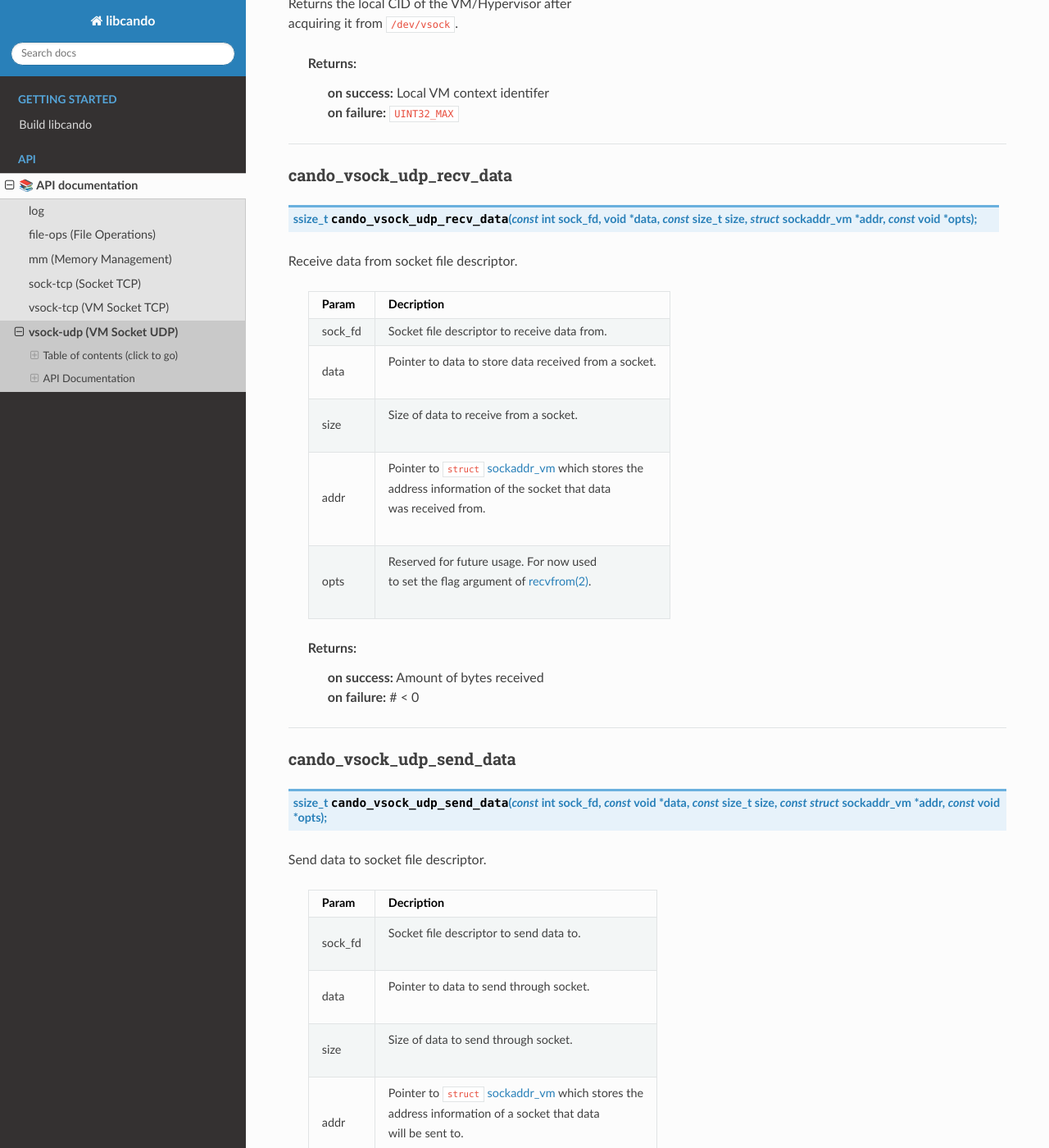
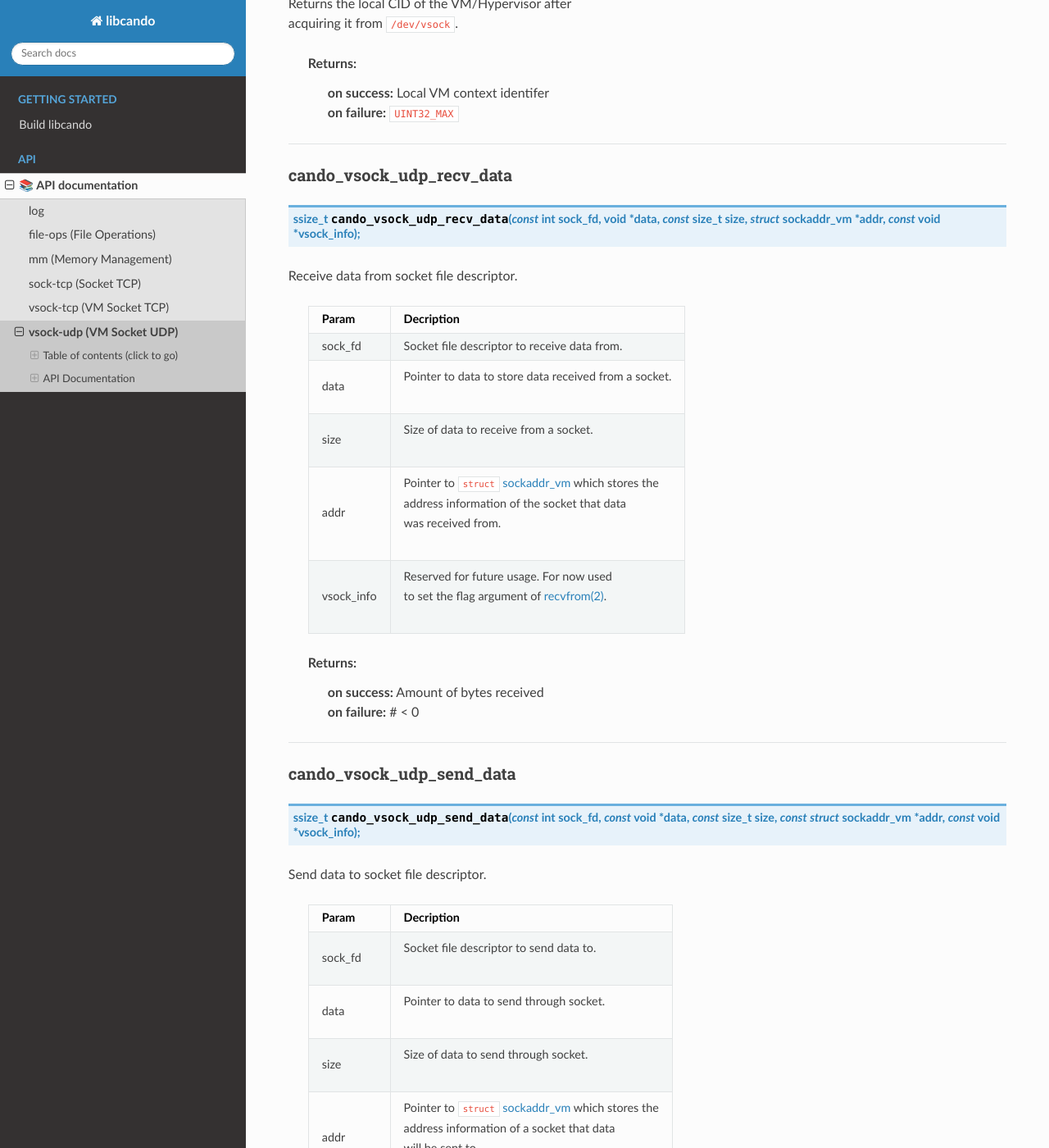
Before and after one commit to under-view/libcando, a Sphinx documentation site: the page built from docs/vsock-udp.rst, in a window 1280 px wide and 1400 px high, scrolled down 8748 px. Shown: the whole window at 82% size. Built offline with Sphinx 7.4.7 and the Read the Docs theme 3.1.0, drawn with Linux system fonts in a browser that asks for light colours; formulas are drawn with MathJax 3; some of the changed text lies outside the part shown.

Commit message:
vsock-udp: rename send_data/recv_data funcs opts param
Parameter was renamed from opts -> sock_info.

Signed-off-by: Vincent Davis Jr <vince@underview.tech>

```diff
--- a/docs/vsock-udp.rst
+++ b/docs/vsock-udp.rst
@@ -280,7 +280,7 @@ cando_vsock_udp_client_connect
 cando_vsock_udp_client_send_data
 ================================
 
-.. c:function:: ssize_t cando_vsock_udp_client_send_data(struct cando_vsock_udp *vsock, const void *data, const size_t size, const void *opts);
+.. c:function:: ssize_t cando_vsock_udp_client_send_data(struct cando_vsock_udp *vsock, const void *data, const size_t size, const void *vsock_info);
 
 | Send data to client socket address provided via
 | call to :c:func:`cando_vsock_udp_client_create`.
@@ -296,7 +296,7 @@ cando_vsock_udp_client_send_data
 		  - | Pointer to data to send through socket.
 		* - size
 		  - | Size of data to send through socket.
-		* - opts
+		* - vsock_info
 		  - | Reserved for future usage. For now used
 		    | to set the flag argument of `sendto(2)`_.
 
@@ -430,7 +430,7 @@ cando_vsock_udp_get_local_vcid
 cando_vsock_udp_recv_data
 =========================
 
-.. c:function:: ssize_t cando_vsock_udp_recv_data(const int sock_fd, void *data, const size_t size, struct sockaddr_vm *addr, const void *opts);
+.. c:function:: ssize_t cando_vsock_udp_recv_data(const int sock_fd, void *data, const size_t size, struct sockaddr_vm *addr, const void *vsock_info);
 
 | Receive data from socket file descriptor.
 
@@ -449,7 +449,7 @@ cando_vsock_udp_recv_data
 		  - | Pointer to ``struct`` `sockaddr_vm`_ which stores the
 		    | address information of the socket that data
 		    | was received from.
-		* - opts
+		* - vsock_info
 		  - | Reserved for future usage. For now used
 		    | to set the flag argument of `recvfrom(2)`_.
 
@@ -463,7 +463,7 @@ cando_vsock_udp_recv_data
 cando_vsock_udp_send_data
 =========================
 
-.. c:function:: ssize_t cando_vsock_udp_send_data(const int sock_fd, const void *data, const size_t size, const struct sockaddr_vm *addr, const void *opts);
+.. c:function:: ssize_t cando_vsock_udp_send_data(const int sock_fd, const void *data, const size_t size, const struct sockaddr_vm *addr, const void *vsock_info);
 
 | Send data to socket file descriptor.
 
@@ -482,7 +482,7 @@ cando_vsock_udp_send_data
 		  - | Pointer to ``struct`` `sockaddr_vm`_ which stores the
 		    | address information of a socket that data
 		    | will be sent to.
-		* - opts
+		* - vsock_info
 		  - | Reserved for future usage. For now used
 		    | to set the flag argument of `sendto(2)`_.
 
```
Also changed, not shown: 2 other files.
